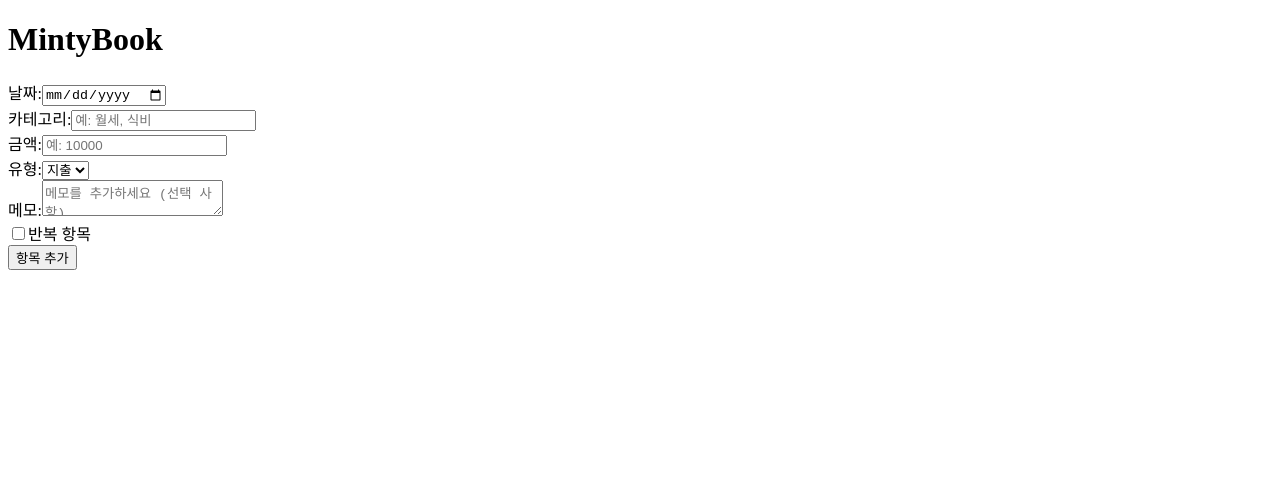
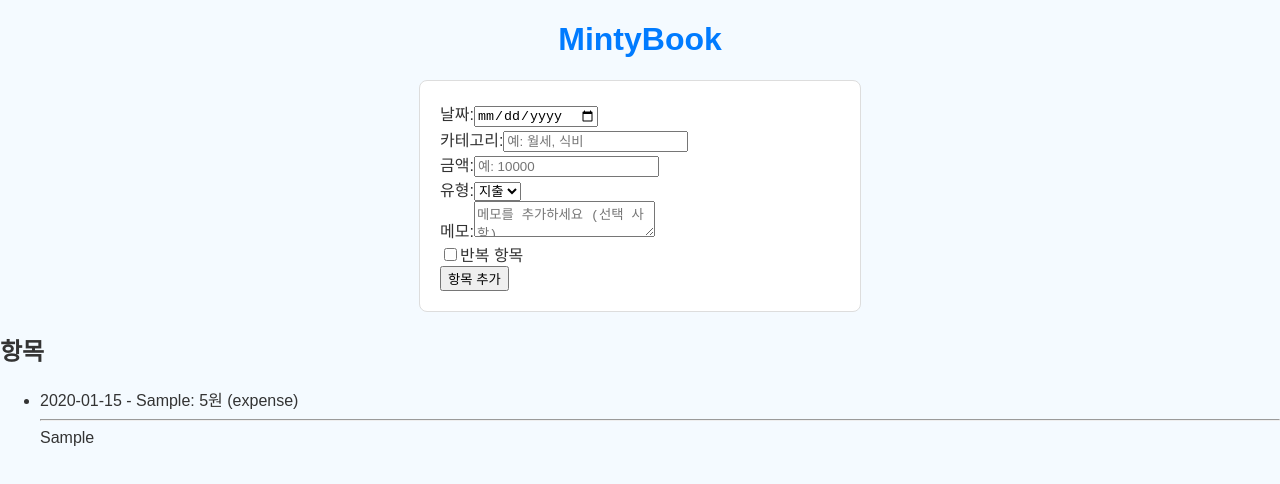
Before and after one commit to yoonn2/mintybook, a React (Create React App) app: page / in a window 1280 px wide. Both pictures are taken after typing "2020-01-15", "Sample", "5", "Sample" into the empty fields and a click on the button "항목 추가". Shown: the top 484 px of the page. Built offline with nearby package versions, Linux system fonts and the light colour scheme.

Commit message:
EntryList 추가

```diff
--- a/src/App.js
+++ b/src/App.js
@@ -1,13 +1,21 @@
+import React, { useState } from "react";
+import "./styles/App.css";
 import AddEntry from "./components/AddEntry";
+import EntryList from "./components/EntryList";
+
 function App() {
+  const [entries, setEntries] = useState([]);
+  // 데이터 추가하는 함수
   const handleAddEntry = (entry) => {
-    console.log("새 항목:", entry);
+    setEntries([...entries, entry]); // 기존 항목에 새 항목 추가
+    console.log("새 항목:", entry); // 콘솔에서 확인인
   };
 
   return (
     <div>
       <h1>MintyBook</h1>
       <AddEntry onAdd={handleAddEntry} />
+      <EntryList entries={entries} />
     </div>
   );
 }
--- a/src/components/AddEntry.js
+++ b/src/components/AddEntry.js
@@ -24,7 +24,7 @@ const handleSubmit = (e) => {
     date: "",
     category: "",
     amount: "",
-    type: "expense",
+    type: "",
     memo: "",
     isRecurring: false,
     recurrenceInterval: "monthly",
--- a/src/components/EntryList.js
+++ b/src/components/EntryList.js
@@ -0,0 +1,18 @@
+const EntryList = ({ entries }) => {
+  return (
+    <div>
+      <h2>항목</h2>
+      <ul>
+        {entries.map((entry) => (
+          <li key={entry.id}>
+            {entry.date} - {entry.category}: {entry.amount}원 ({entry.type})
+            <hr></hr>
+            {entry.memo}
+          </li>
+        ))}
+      </ul>
+    </div>
+  );
+};
+
+export default EntryList;
--- /dev/null
+++ b/src/styles/App.css
@@ -0,0 +1,22 @@
+/* src/styles/App.css */
+body {
+  font-family: Arial, sans-serif;
+  margin: 0;
+  padding: 0;
+  background-color: #f4faff;
+  color: #333;
+}
+
+h1 {
+  text-align: center;
+  color: #007bff;
+}
+
+form {
+  margin: 20px auto;
+  max-width: 400px;
+  padding: 20px;
+  border: 1px solid #ddd;
+  border-radius: 8px;
+  background-color: white;
+}
```
